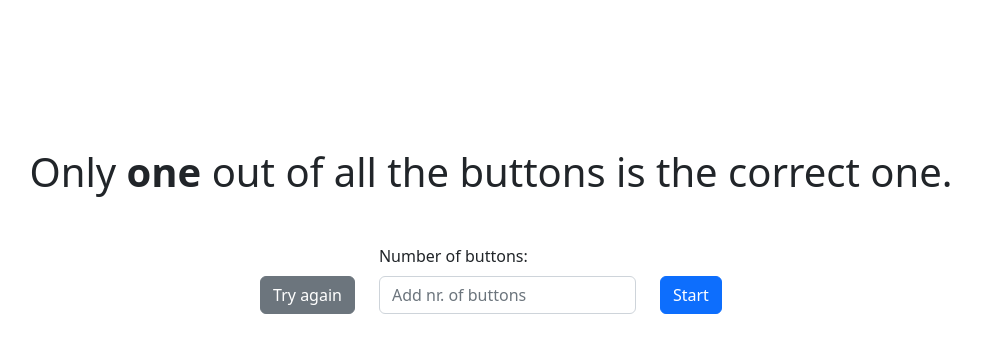
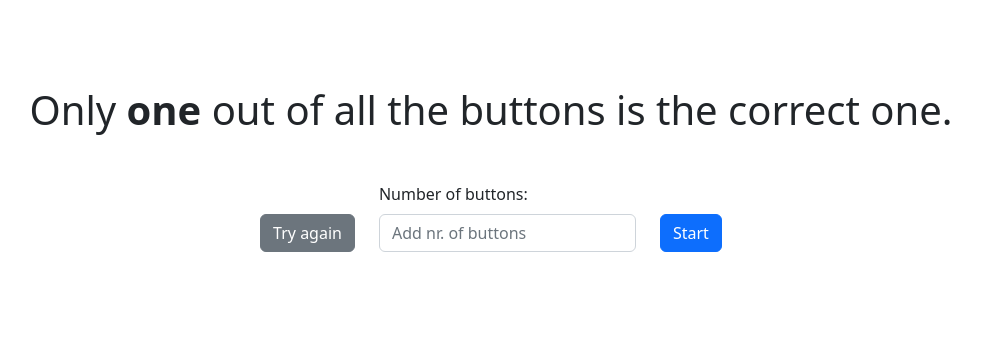
Before and after one commit to Abucur980/Buttons, a plain HTML site: page index.html in a window 1280 px wide. Shown: the whole page, without its empty margins (149-1130 px from the left). Drawn offline with nearby package versions, Linux system fonts and the light colour scheme.

Commit message:
decrease padding

```diff
--- a/style.css
+++ b/style.css
@@ -1,3 +1,3 @@
 body{
-    padding: 100px;
+    padding: 3%;
 }
```
